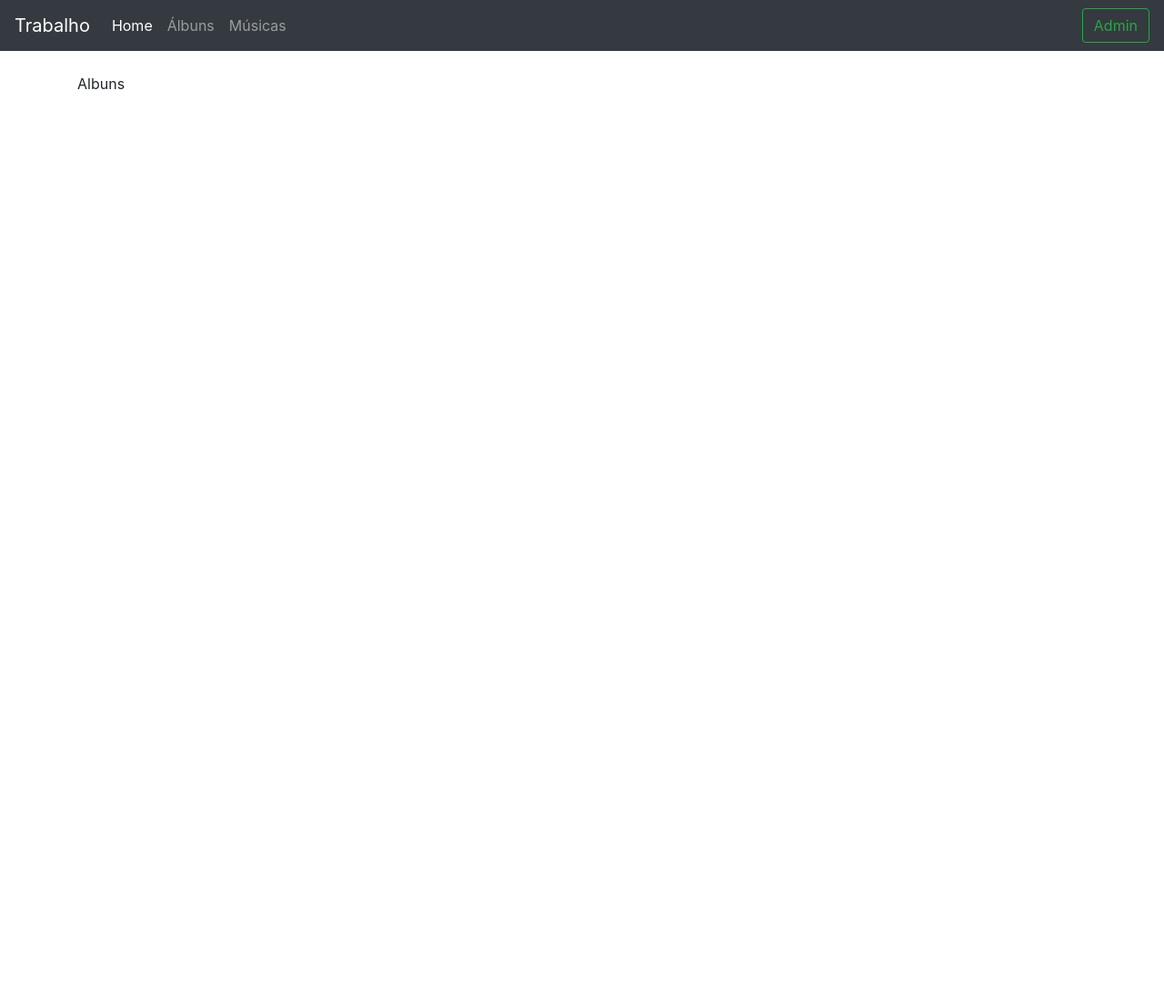
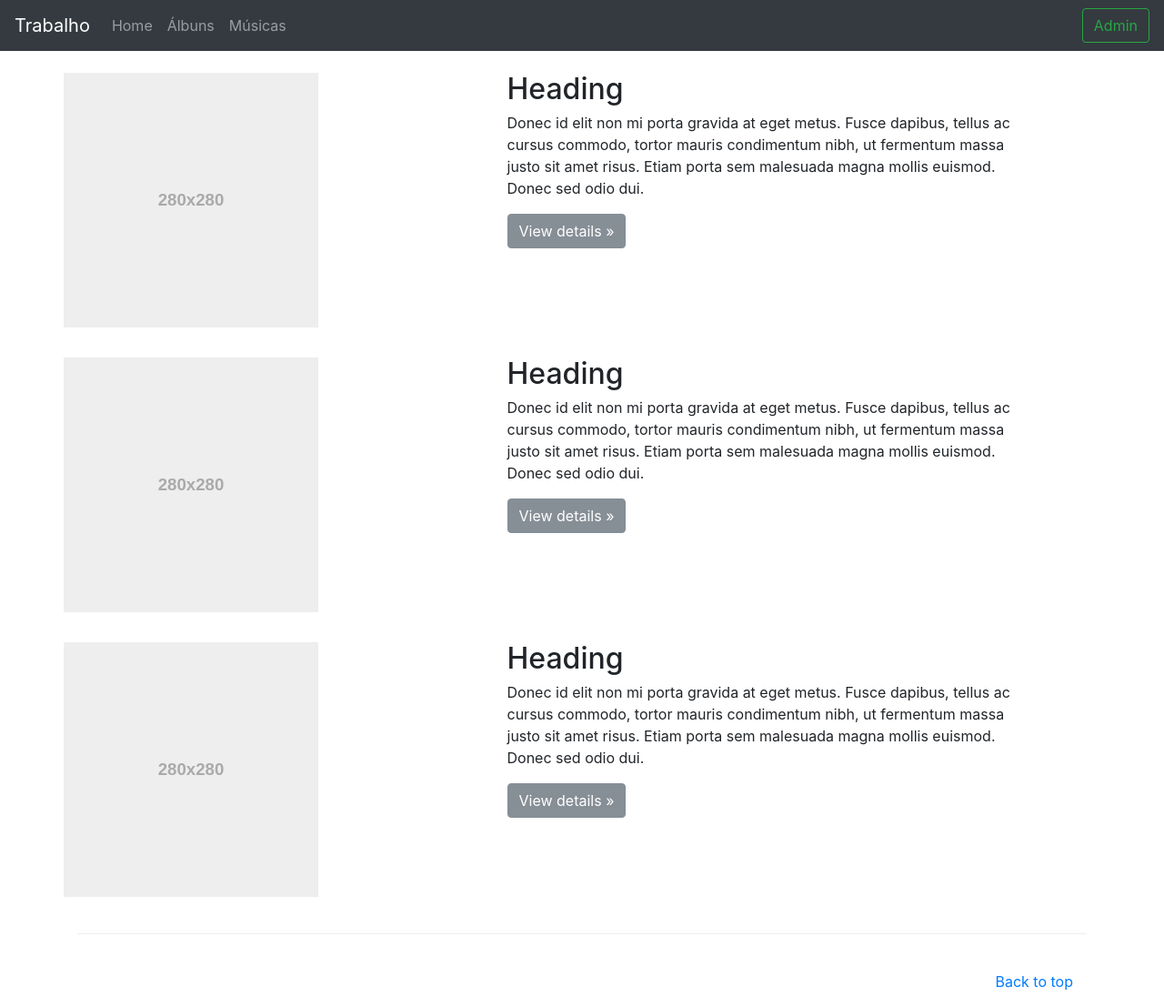
Before and after one commit to evandrolrff/distribuidosDjango, a Django app: page /albuns/ in a window 1280 px wide. Shown: the whole page at 91% size. Before the commit the page ends 98 px from the top, so only its background shows below. Run offline with Django 3.2, Linux system fonts and the light colour scheme; some libraries are stand-ins or nearby versions.

Commit message:
Templates criados

```diff
--- a/distribuidos/albuns/static/css/starter-template.css
+++ b/distribuidos/albuns/static/css/starter-template.css
@@ -1,7 +1,36 @@
 body {
     padding-top: 5rem;
-  }
-  .starter-template {
+}
+
+.starter-template {
     padding: 3rem 1.5rem;
     text-align: center;
-  }
+}
+
+  /* Featurettes
+------------------------- */
+
+.featurette-divider {
+  margin: 1rem 0; /* Space out the Bootstrap <hr> more */
+}
+
+/* Thin out the marketing headings */
+.featurette-heading {
+  font-weight: 300;
+  line-height: 1;
+  letter-spacing: -.05rem;
+}
+
+/* Footer
+-------------------------- */
+
+footer {
+  padding-top: 40px;
+  padding-bottom: 40px;
+  margin-top: 40px;
+  border-top: 1px solid #eee;
+}
+
+footer p {
+  margin-bottom: .25rem;
+}
--- a/distribuidos/albuns/templates/albuns/list_albuns.html
+++ b/distribuidos/albuns/templates/albuns/list_albuns.html
@@ -1,6 +1,44 @@
 {% extends 'albuns/page_index.html' %} {% block content %}
+<div class="row row-offcanvas row-offcanvas-left">
+    <div class="row featurette">
+        <div class="col-6 col-lg-6 order-md-2">
+            <h2>Heading</h2>
+            <p>Donec id elit non mi porta gravida at eget metus. Fusce dapibus, tellus ac cursus commodo, tortor mauris condimentum
+                nibh, ut fermentum massa justo sit amet risus. Etiam porta sem malesuada magna mollis euismod. Donec sed
+                odio dui. </p>
+            <p><a class="btn btn-secondary" href="#" role="button">View details &raquo;</a></p>
+        </div>
+        <div class="col-md-5 order-md-1">
+            <img class="featurette-image img-fluid mx-auto" data-src="holder.js/280x280/auto" alt="Generic placeholder image">
+        </div>
+    </div>
 
+    <hr class="featurette-divider">
+    <div class="row featurette">
+        <div class="col-6 col-lg-6 order-md-2">
+            <h2>Heading</h2>
+            <p>Donec id elit non mi porta gravida at eget metus. Fusce dapibus, tellus ac cursus commodo, tortor mauris condimentum
+                nibh, ut fermentum massa justo sit amet risus. Etiam porta sem malesuada magna mollis euismod. Donec sed
+                odio dui. </p>
+            <p><a class="btn btn-secondary" href="#" role="button">View details &raquo;</a></p>
+        </div>
+        <div class="col-md-5 order-md-1">
+            <img class="featurette-image img-fluid mx-auto" data-src="holder.js/280x280/auto" alt="Generic placeholder image">
+        </div>
+    </div>
 
-Albuns
-
+    <hr class="featurette-divider">
+    <div class="row featurette">
+        <div class="col-6 col-lg-6 order-md-2">
+            <h2>Heading</h2>
+            <p>Donec id elit non mi porta gravida at eget metus. Fusce dapibus, tellus ac cursus commodo, tortor mauris condimentum
+                nibh, ut fermentum massa justo sit amet risus. Etiam porta sem malesuada magna mollis euismod. Donec sed
+                odio dui. </p>
+            <p><a class="btn btn-secondary" href="#" role="button">View details &raquo;</a></p>
+        </div>
+        <div class="col-md-5 order-md-1">
+            <img class="featurette-image img-fluid mx-auto" data-src="holder.js/280x280/auto" alt="Generic placeholder image">
+        </div>
+    </div>
+</div>
 {% endblock %}
--- a/distribuidos/albuns/templates/albuns/page_index.html
+++ b/distribuidos/albuns/templates/albuns/page_index.html
@@ -1,6 +1,7 @@
 {% load staticfiles %}
 <!DOCTYPE html>
 <html lang="pt-br">
+
 <head>
   <meta charset="utf-8">
   <meta name="viewport" content="width=device-width, initial-scale=1, shrink-to-fit=no">
@@ -20,14 +21,15 @@
 
   <nav class="navbar navbar-expand-md navbar-dark bg-dark fixed-top">
     <a class="navbar-brand" href="#">Trabalho</a>
-      <button class="navbar-toggler" type="button" data-toggle="collapse" data-target="#navbarsExampleDefault" aria-controls="navbarsExampleDefault" aria-expanded="false" aria-label="Toggle navigation">
+    <button class="navbar-toggler" type="button" data-toggle="collapse" data-target="#navbarsExampleDefault" aria-controls="navbarsExampleDefault"
+      aria-expanded="false" aria-label="Toggle navigation">
         <span class="navbar-toggler-icon"></span>
       </button>
 
     <div class="collapse navbar-collapse" id="navbarsExampleDefault">
       <ul class="navbar-nav mr-auto">
-          <li class="nav-item active">
-            <a class="nav-link" href="{% url 'page_index' %}">Home <span class="sr-only">(current)</span></a>
+        <li class="nav-item">
+          <a class="nav-link" href="{% url 'page_index' %}">Home </a>
         </li>
         <li class="nav-item">
           <a class="nav-link" href="{% url 'list_albuns' %}">Álbuns</a>
@@ -46,8 +48,17 @@
 
     {% block content %} {% endblock %}
 
-    </div><!-- /.container -->
+  </div>
 
+  <div class="container">
+  <footer class="text-muted">
+      <div class="container">
+        <p class="float-right">
+          <a href="#">Back to top</a>
+        </p>
+      </div>
+    </footer>
+  </div>
 
   <!-- Bootstrap core JavaScript
     ================================================== -->
@@ -55,5 +66,7 @@
   <script src="{% static 'js/jquery-3.2.1.slim.min.js' %}"></script>
   <script src="{% static 'js/popper.min.js' %}"></script>
   <script src="{% static 'js/bootstrap.js' %}"></script>
+  <script src="{% static 'js/holder.min.js' %}"></script>
 </body>
+
 </html>
```
Also changed, not shown: distribuidos/albuns/static/js/holder.min.js (added). Lines whose indentation alone changed are shown as unchanged.
